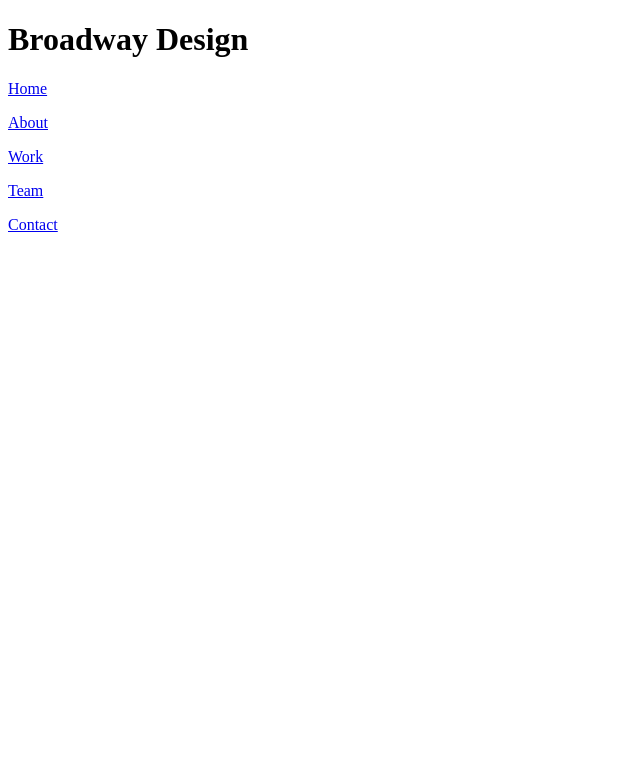
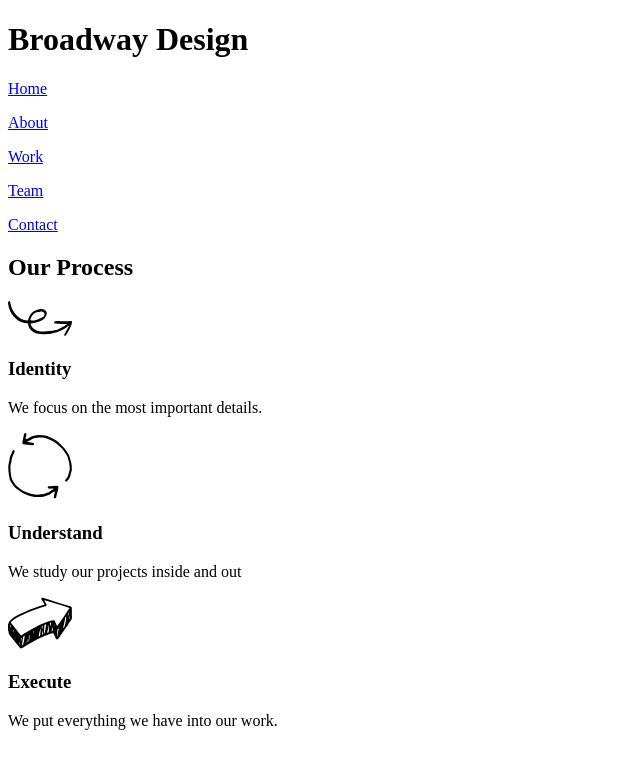
Before and after one commit to ggdetkos/broadway, a plain HTML site: page index.html in a window 1280 px wide. Shown: the whole page, without its empty margins (0-640 px from the left). Drawn offline with Linux system fonts and the light colour scheme.

Commit message:
Complete and rename process section html in index.html

```diff
--- a/index.html
+++ b/index.html
@@ -22,8 +22,21 @@
 			</div>
     </div>
 
-<!-- Mission Information -->
-    <div id="mission">
+<!-- Work Process -->
+    <div id="process">
+      <h2>Our Process</h2>
+
+			<p><img src="./resources/images/identify.svg" alt="Identity" /></p>
+			<h3>Identity</h3>
+			<p>We focus on the most important details.</p>
+
+			<p><img src="./resources/images/understand.svg" alt="Understand" /></p>
+			<h3>Understand</h3>
+			<p>We study our projects inside and out</p>
+
+			<p><img src="./resources/images/execute.svg" alt="Execute" /></p>
+			<h3>Execute</h3>
+			<p>We put everything we have into our work.</p>
 
     </div>
 
```
